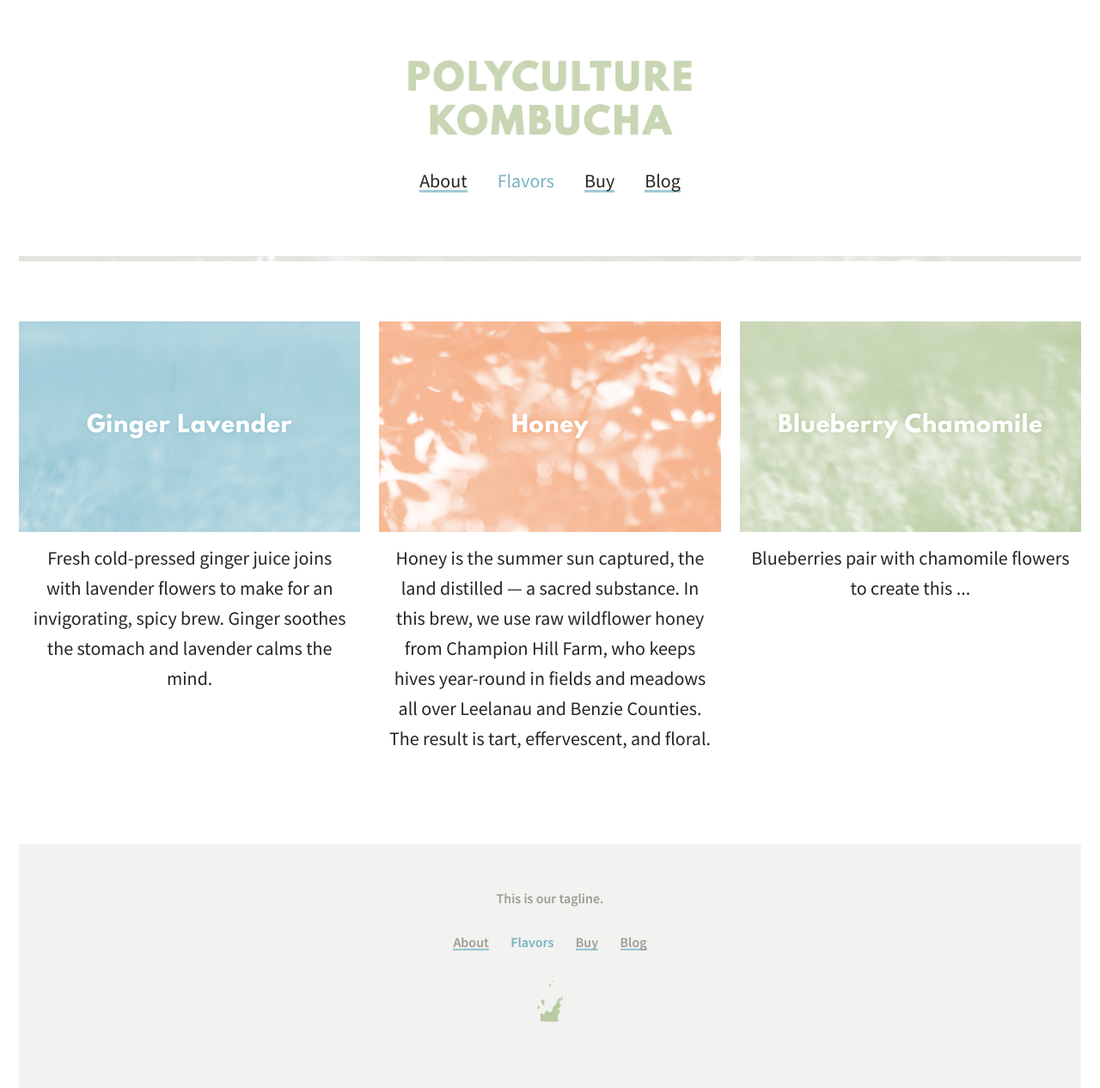
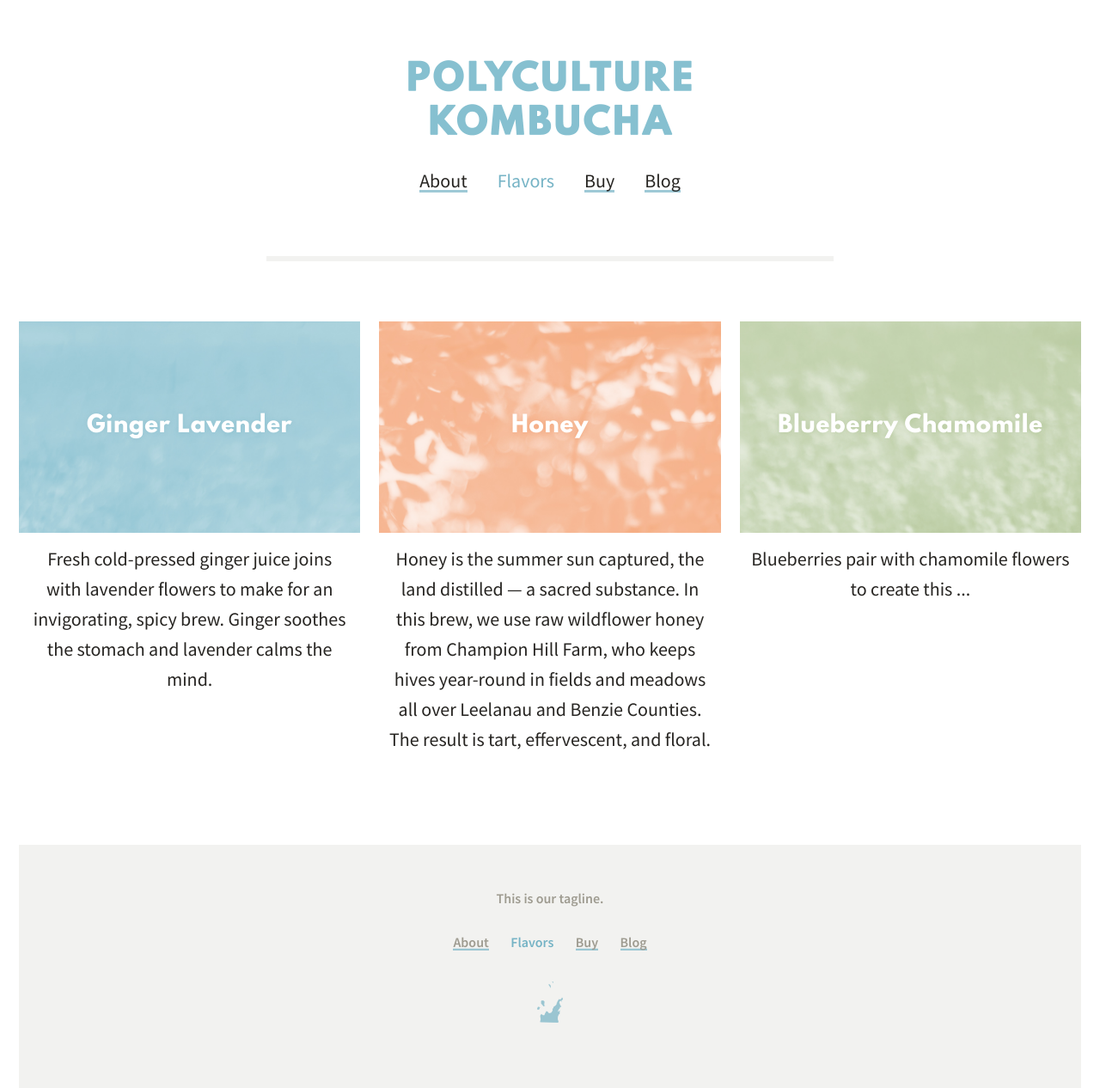
Before and after one commit to cscottmills/polyculturekombucha, a Jekyll site: the page built from flavors/index.html, in a window 1280 px wide. Shown: the whole page at 86% size. Built offline with Jekyll 4.4.1, drawn with Linux system fonts in a browser that asks for light colours.

Commit message:
[FEATURE] Improves page layout

```diff
--- a/_layouts/interior.html
+++ b/_layouts/interior.html
@@ -2,7 +2,7 @@
 layout: default
 ---
 
-<figure class="interior-figure" style="background-image: url('/resources/images/{{ page.image }}.jpg');"></figure>
+<hr class="interior-line">
 <main class="page-content">
   {{ content }}
 </main>
--- a/index.html
+++ b/index.html
@@ -2,9 +2,11 @@
 layout: default
 ---
 
+<main class="homepage-content">
 	<figure class="homepage-figure">
 		<img src="https://farm5.staticflickr.com/4008/5147959460_9a62b70296_o.png" alt="">
 	</figure>
 	<div class="homepage-lead">
 		<p>Lake Michigan is the only one of the Great Lakes that is located entirely within the United States; the others form a water boundary between the United States and Canada.</p>
 	</div>
+</main>
--- a/resources/_scss/_base.scss
+++ b/resources/_scss/_base.scss
@@ -82,11 +82,7 @@ ol {
 }
 
 hr {
-	// display: block;
-	// border: 0;
-	// border-top: 1px solid $black;
-	// margin: 0;
-	// padding: 0;
+	border: 0;
 }
 
 input,
@@ -117,6 +113,9 @@ a,
 	&:focus {
 		outline: 0;
 	}
+	// nav & {
+	// 	box-shadow: none;
+	// }
 }
 
 b,
--- a/resources/_scss/_components.scss
+++ b/resources/_scss/_components.scss
@@ -23,10 +23,10 @@
 	max-width: 15em;
 	margin: 0 auto $verticalSpace;
 	box-shadow: none;
-	opacity: $opacity;
 	img {
 		display: block;
 		width: 100%;
+		image-rendering: optimizeQuality;
 	}
 }
 
@@ -49,6 +49,7 @@
 	font-weight: $medium;
 	color: $grayLight;
 	background-color: $offWhite;
+	background-size: cover;
 	padding: ($verticalSpace * 2) 0 ($verticalSpace * 2);
 	p {
 		text-align: center;
@@ -86,10 +87,25 @@
 	}
 }
 
+// hr
+.interior-line {
+	width: 100%;
+	max-width: $contentWidth;
+	height: $lineThickness * 2;
+	background-color: $offWhite;
+	margin: 0 auto;
+}
+
 // Content components
 // --------------------------------------------------------
 // Homepage components
 // --------------------------
+.homepage-content {
+	width: 100%;
+	max-width: $homeWidth;
+	margin: 0 auto;
+}
+
 // figure
 .homepage-figure {
 	margin-bottom: ($verticalSpace * 2);
@@ -110,17 +126,6 @@
 	}
 }
 
-// Interior figure
-// --------------------------
-// figure
-.interior-figure {
-	// height: $verticalSpace;
-	height: $lineThickness * 2;
-	// NB background-image is set inline
-	background-size: cover;
-	background-position: 50% 0;
-}
-
 // Post
 // --------------------------
 .post {
@@ -134,7 +139,7 @@
 			width: $figureWidth;
 			border-top: $lineThickness solid $blueLight;
 			position: absolute;
-			top: 0;
+			top: ($lineThickness / -2);
 			left: calc(50% - (#{$figureWidth} / 2));
 			// TODO calc fallback
 		}
@@ -145,7 +150,6 @@
 	margin-bottom: $verticalSpace;
 	.title {
 		@include beta;
-		// font-size: $alpha;
 		line-height: 1em;
 	}
 	.byline {
@@ -224,24 +228,26 @@
 		text-align: center;
 	}
 	.title {
-		$shadowOpacity: 0.4;
-		$shadowBlur: 0.2em;
 		@include beta;
 		width: 100%;
 		color: $white;
 		line-height: 1.2;
+		// background-image: none !important;
 		background-size: cover;
 		padding-bottom: 61.8%;
 		margin-bottom: 0.5em;
 		position: relative;
 		&.blue {
 			text-shadow: 0 0 $shadowBlur transparentize($blue, $shadowOpacity);
+			// background-color: $blue;
 		}
 		&.orange {
 			text-shadow: 0 0 $shadowBlur transparentize($orange, $shadowOpacity);
+			// background-color: $orange;
 		}
 		&.green {
 			text-shadow: 0 0 $shadowBlur transparentize($green, $shadowOpacity);
+			// background-color: $green;
 		}
 	}
 	b {
--- a/resources/_scss/_variables.scss
+++ b/resources/_scss/_variables.scss
@@ -29,6 +29,7 @@ $fontHead: "league-spartan", sans-serif;
 $alpha: 1.364em;
 // 26px
 $beta: 1.182em;
+// 22px
 $gamma: 1em;
 // 16px
 $delta: 0.727em;
@@ -39,9 +40,10 @@ $bold: 700;
 
 // Measurements
 // --------------------------------------------------------
-$containerWidth: 60em;
+$containerWidth: 62em;
 $contentWidth: 30em;
 $figureWidth: 18.54em;
+$homeWidth: ($contentWidth + ($contentWidth - $figureWidth));
 $lineThickness: 0.136em;
 
 $baseLineHeight: 1.591;
@@ -51,6 +53,8 @@ $verticalSpace: $baseLineHeight * 1em;
 
 $duration: 0.06s;
 $timing: ease;
+$shadowOpacity: 0.6;
+$shadowBlur: 0.2em;
 
 // Responsive breakpoints
 // https://en.wikipedia.org/wiki/List_of_lakes_by_area
```
Also changed, not shown: resources/images/blue.jpg, resources/images/goldenrod.jpg (deleted), resources/images/grass.jpg (deleted), resources/images/green.jpg, resources/images/header.jpg (deleted), resources/images/leelanau.png, resources/images/logo.png, resources/images/orange.jpg, resources/images/pebbles.jpg (deleted), resources/images/pebbles2.jpg (deleted), resources/images/walnut.jpg (deleted). Lines whose indentation alone changed are shown as unchanged.
